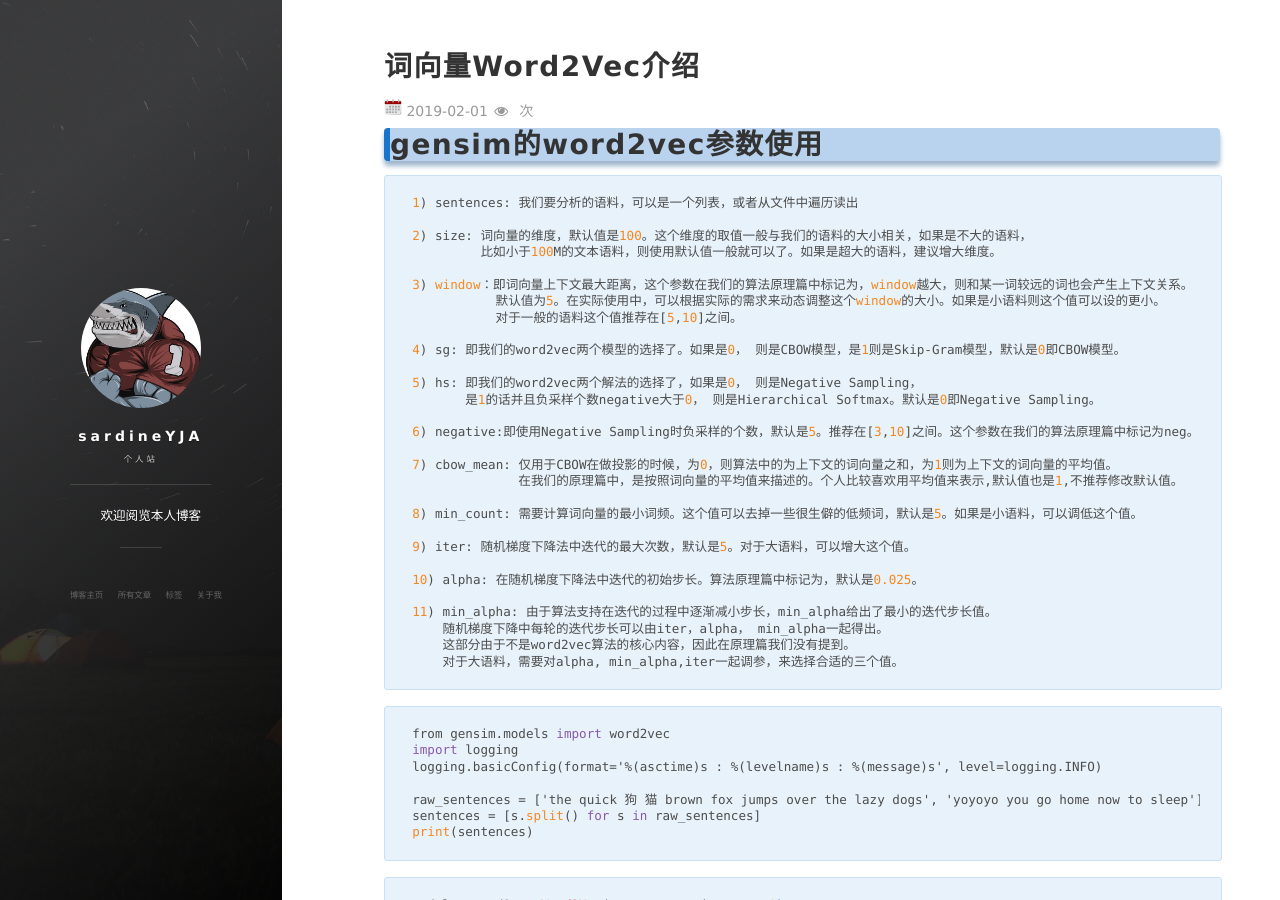
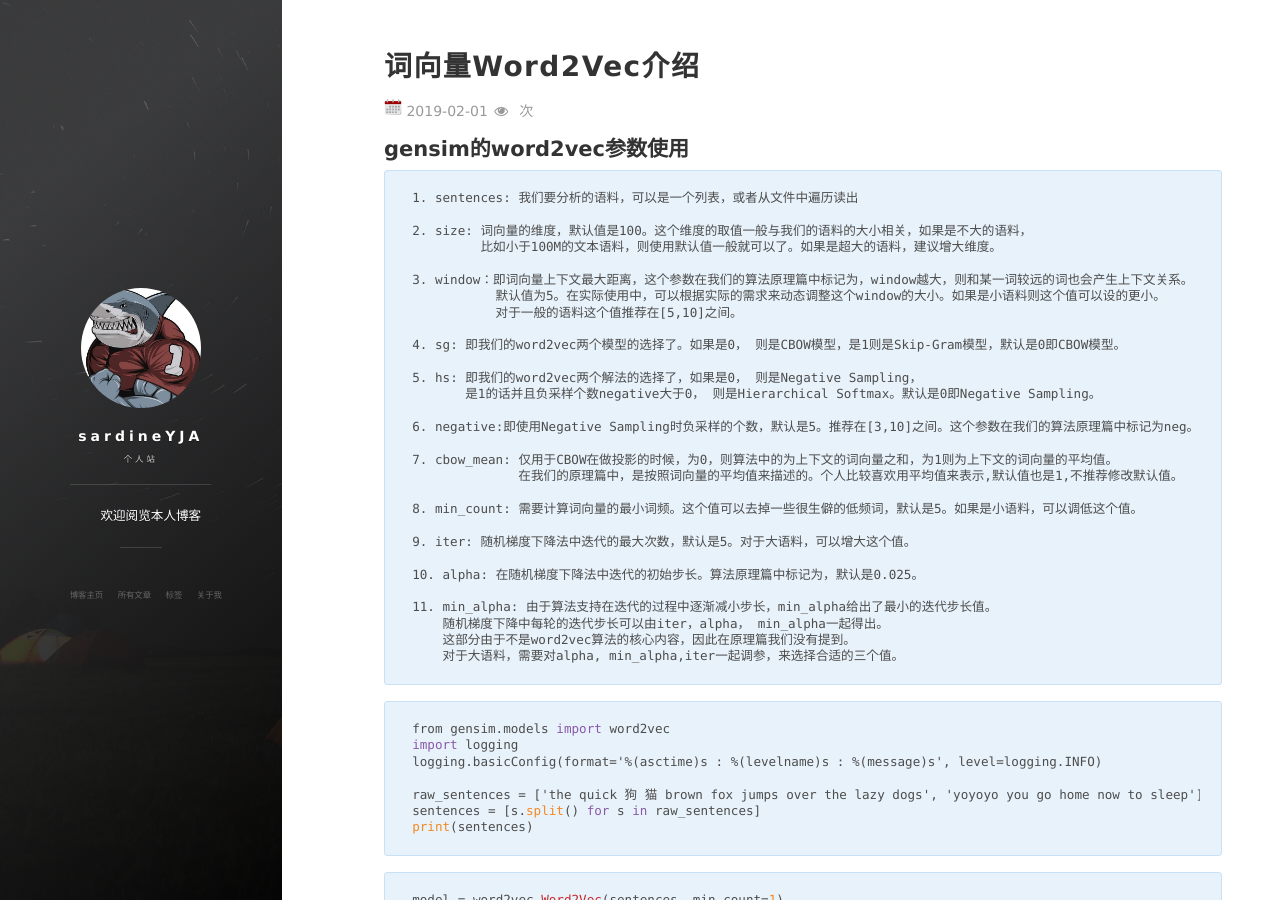
Before and after one commit to sardineYJA/sardineYJA.github.io, a Jekyll site: the page built from _posts/2019-02-01-word2vec-Introduction.md, in a window 1280 px wide and 900 px high. Built offline with Jekyll 4.4.1, drawn with Linux system fonts in a browser that asks for light colours; nearby versions of some CDN libraries; comment, search, counter and statistics services are not loaded.

Commit message:
Update 2019-02-01-word2vec-Introduction.md

````diff
--- a/_posts/2019-02-01-word2vec-Introduction.md
+++ b/_posts/2019-02-01-word2vec-Introduction.md
@@ -7,36 +7,36 @@ tag: 文本分类
 
 ---
 
-# gensim的word2vec参数使用
+## gensim的word2vec参数使用
 
 
 ```python
-1) sentences: 我们要分析的语料，可以是一个列表，或者从文件中遍历读出
+1. sentences: 我们要分析的语料，可以是一个列表，或者从文件中遍历读出
 
-2) size: 词向量的维度，默认值是100。这个维度的取值一般与我们的语料的大小相关，如果是不大的语料，
+2. size: 词向量的维度，默认值是100。这个维度的取值一般与我们的语料的大小相关，如果是不大的语料，
          比如小于100M的文本语料，则使用默认值一般就可以了。如果是超大的语料，建议增大维度。
 
-3) window：即词向量上下文最大距离，这个参数在我们的算法原理篇中标记为，window越大，则和某一词较远的词也会产生上下文关系。
+3. window：即词向量上下文最大距离，这个参数在我们的算法原理篇中标记为，window越大，则和某一词较远的词也会产生上下文关系。
            默认值为5。在实际使用中，可以根据实际的需求来动态调整这个window的大小。如果是小语料则这个值可以设的更小。
            对于一般的语料这个值推荐在[5,10]之间。
 
-4) sg: 即我们的word2vec两个模型的选择了。如果是0， 则是CBOW模型，是1则是Skip-Gram模型，默认是0即CBOW模型。
+4. sg: 即我们的word2vec两个模型的选择了。如果是0， 则是CBOW模型，是1则是Skip-Gram模型，默认是0即CBOW模型。
 
-5) hs: 即我们的word2vec两个解法的选择了，如果是0， 则是Negative Sampling，
+5. hs: 即我们的word2vec两个解法的选择了，如果是0， 则是Negative Sampling，
        是1的话并且负采样个数negative大于0， 则是Hierarchical Softmax。默认是0即Negative Sampling。
 
-6) negative:即使用Negative Sampling时负采样的个数，默认是5。推荐在[3,10]之间。这个参数在我们的算法原理篇中标记为neg。
+6. negative:即使用Negative Sampling时负采样的个数，默认是5。推荐在[3,10]之间。这个参数在我们的算法原理篇中标记为neg。
 
-7) cbow_mean: 仅用于CBOW在做投影的时候，为0，则算法中的为上下文的词向量之和，为1则为上下文的词向量的平均值。
+7. cbow_mean: 仅用于CBOW在做投影的时候，为0，则算法中的为上下文的词向量之和，为1则为上下文的词向量的平均值。
               在我们的原理篇中，是按照词向量的平均值来描述的。个人比较喜欢用平均值来表示,默认值也是1,不推荐修改默认值。
 
-8) min_count: 需要计算词向量的最小词频。这个值可以去掉一些很生僻的低频词，默认是5。如果是小语料，可以调低这个值。
+8. min_count: 需要计算词向量的最小词频。这个值可以去掉一些很生僻的低频词，默认是5。如果是小语料，可以调低这个值。
 
-9) iter: 随机梯度下降法中迭代的最大次数，默认是5。对于大语料，可以增大这个值。
+9. iter: 随机梯度下降法中迭代的最大次数，默认是5。对于大语料，可以增大这个值。
 
-10) alpha: 在随机梯度下降法中迭代的初始步长。算法原理篇中标记为，默认是0.025。
+10. alpha: 在随机梯度下降法中迭代的初始步长。算法原理篇中标记为，默认是0.025。
 
-11) min_alpha: 由于算法支持在迭代的过程中逐渐减小步长，min_alpha给出了最小的迭代步长值。
+11. min_alpha: 由于算法支持在迭代的过程中逐渐减小步长，min_alpha给出了最小的迭代步长值。
     随机梯度下降中每轮的迭代步长可以由iter，alpha， min_alpha一起得出。
     这部分由于不是word2vec算法的核心内容，因此在原理篇我们没有提到。
     对于大语料，需要对alpha, min_alpha,iter一起调参，来选择合适的三个值。
@@ -74,7 +74,7 @@ print(m)
 print(model.most_similar('dogs'))
 ```
 
-# 构造word2vec
+## 构造word2vec
 
 
 ```python
````
